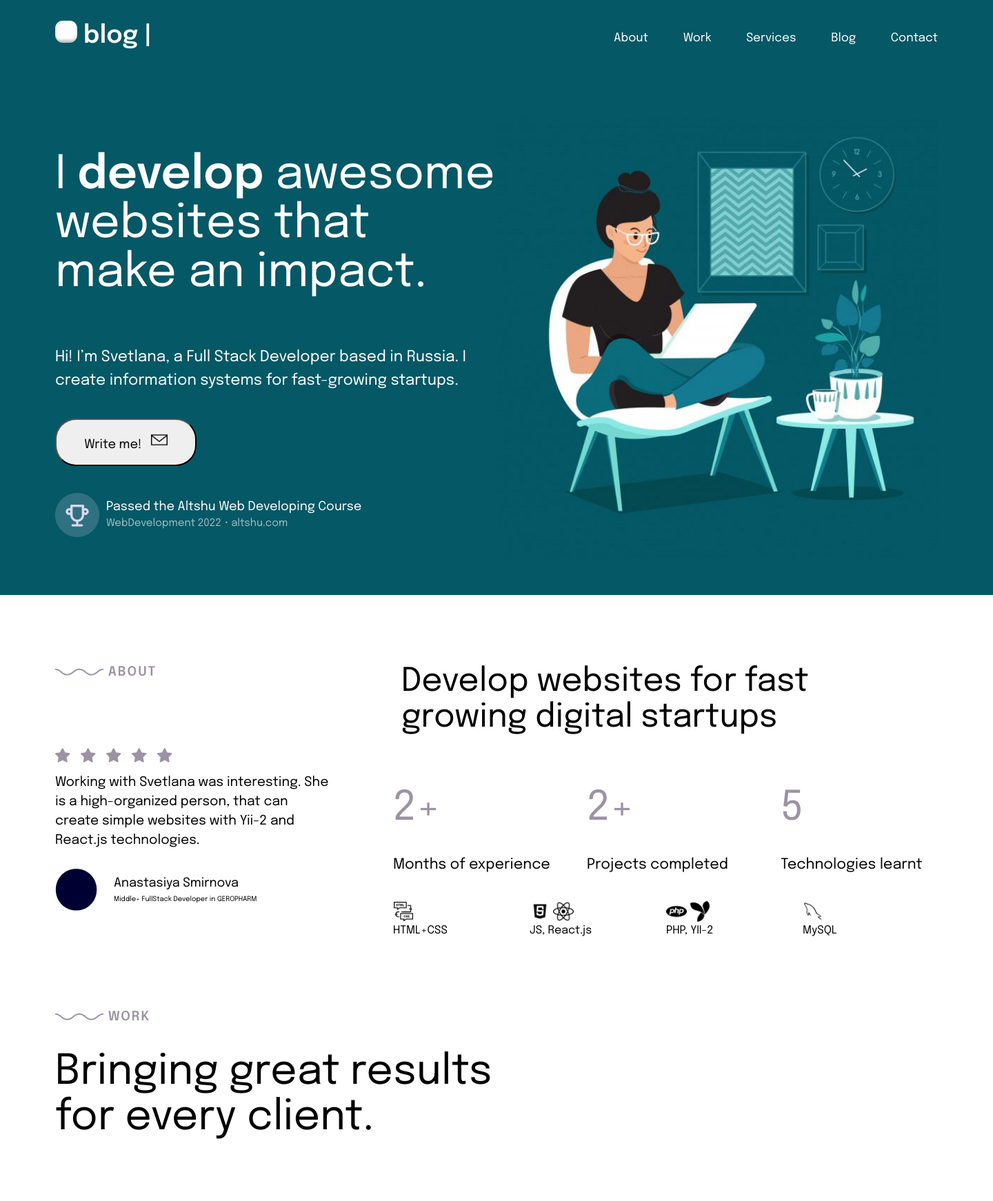
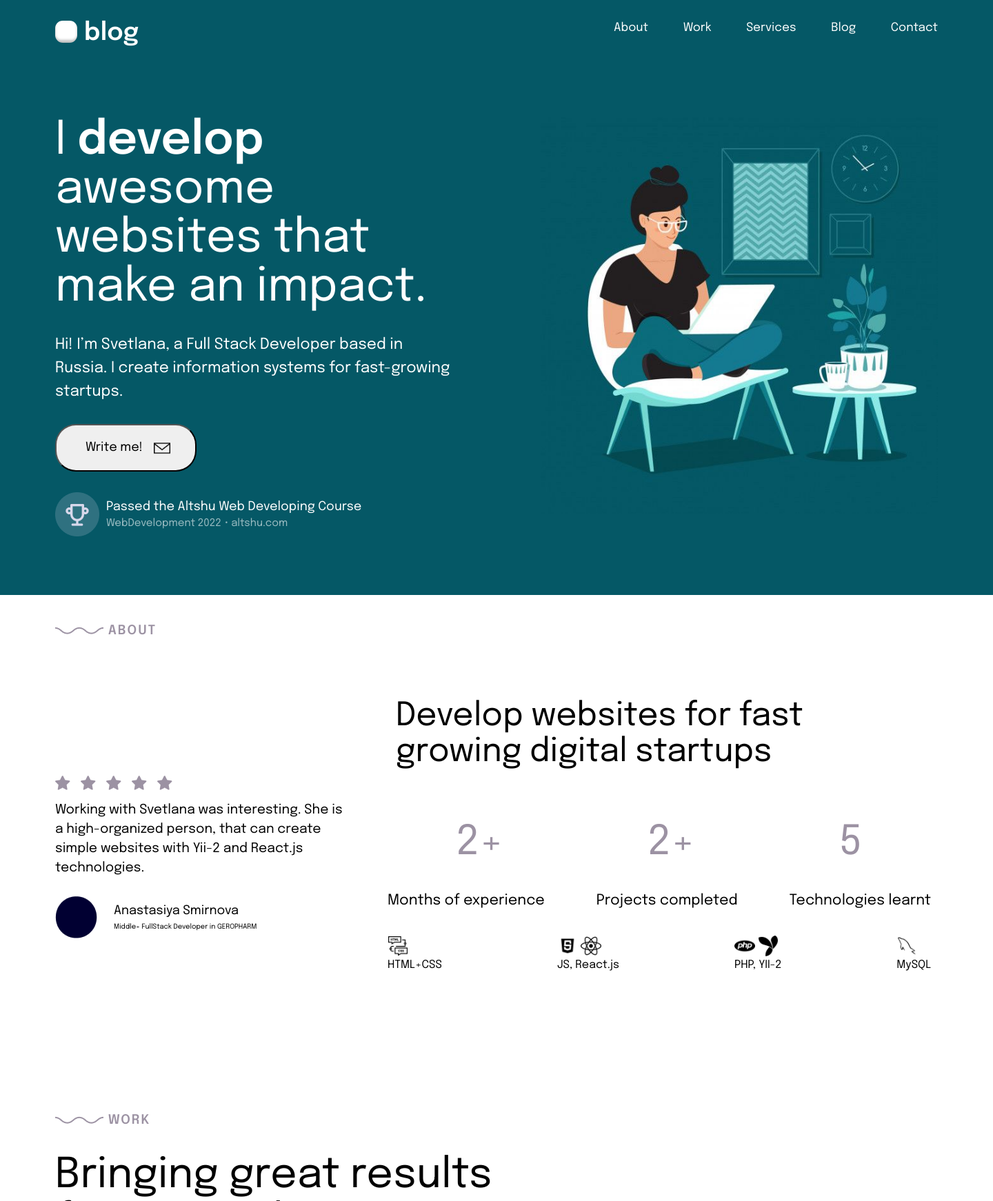
Before and after one commit to Svetlashkin/AltshuProject, a PHP site: the page made by Занятие 4_задание 5_blog first page.html in a window 1440 px wide. Shown: the top 1742 px of the page at 69% size. Run offline with PHP 8.4, Linux system fonts and the light colour scheme.

Commit message:
Сделана адаптивная верстка для Iphone SE

```diff
--- a/assets/CSS/styles.css
+++ b/assets/CSS/styles.css
@@ -6,9 +6,11 @@
 
 header {
     background-color: #055866;
-    width: 1440px;
-    height: 853px;
+    max-width: 1440px;
+    min-height: 853px;
     padding-top: 10px;
+    margin: 0 auto;
+    width: -webkit-fill-available;
 }
 
 .header-navigation {
@@ -16,42 +18,46 @@ header {
     flex-direction: row;
     justify-content: space-between;
     height: 59px;
-    width: 1280px;
+    max-width: 100vw;
     margin: 20px 80px;
 }
 
 .header-content {
-    height: 610px;
-    width: 1280px;
+    min-height: 610px;
+    max-width: 1280px;
     margin: 80px;
     display: flex;
     flex-direction: row;
     justify-content: space-between;
+    width: -webkit-fill-available;
 }
 
 .header-content-right {
-    height: 610px;
-    width: 640px;
+    min-height: 610px;
+    max-width: 40vw;
     display: flex;
     flex-direction: column;
     justify-content: space-between;
 }
 
 .header-content-left {
-    height: 610px;
-    width: 640px;
+    /* min-height: 610px; */
+    max-width: 40vw;
 }
 
 .header-image {
-    height: 610x;
-    width: 640px;
+    /* height: 610x; */
+    max-width: 100%;
 }
 
 .header-h1 {
     background: #055866;
+    width: max-content;
     font-weight: 500;
     font-size: 18px;
     color: #FFFFFF;
+    display: flex;
+    flex-direction: row;
 }
 
 .header-h1-image {
@@ -59,19 +65,22 @@ header {
     width: 32px;
     border-radius: 11px;
     font-family: 'Roboto Mono', sans-serif;
+    margin-right: 10px;
 }
 
 .header-h1-text {
-    margin-top: 50px;
+    /* margin-top: 50px; */
     font-style: normal;
     font-weight: 400;
     font-size: 67px;
     line-height: 71px;
     color: #FFFFFF;
+
 }
 
 .header-p-text {
     margin-top: 30px;
+    margin-bottom: 30px;
     font-style: normal;
     font-weight: 400;
     font-size: 22px;
@@ -79,9 +88,14 @@ header {
     color: #FFFFFF;
 }
 
+.nav-container {
+    height: 100%;
+    display: flex;
+    align-items: flex-start;
+}
+
 .nav-list {
     width: 470px;
-    margin-top: 15px;
     display: flex;
     flex-direction: row;
     justify-content: space-between;
@@ -103,6 +117,7 @@ header {
 }
 
 .header-button {
+    display: flex;
     border-radius: 30px;
     padding: 10px 20px;
     justify-content: center;
@@ -139,6 +154,8 @@ header {
     display: flex;
     flex-direction: row;
     justify-content: space-between;
+    margin-top: 30px;
+    margin-bottom: 30px;
 }
 
 .header-p2-image {
@@ -183,17 +200,19 @@ header {
 
 
 .About {
-    width: 1440px;
-    height: 500px;
+    max-width: 1440px;
+    min-height: 500px;
+    margin: 0 auto;
 }
 
 .About-content {
-    width: 1280px;
-    height: 400px;
+    max-width: 1280px;
+    min-height: 400px;
     margin: 100px 80px;
     display: flex;
     flex-direction: row;
     justify-content: space-between;
+    width: -webkit-fill-available;
 }
 
 .article-about-header {
@@ -206,19 +225,19 @@ header {
     font-size: 16px;
     line-height: 23px;
     letter-spacing: 2px;
+    margin: 40px 80px;
 }
 
 .about-left-frame {
-    max-width: 400px;
-    width: 100%;
-    margin-right: 0px;
+    max-width: 30vw;
+    margin-right: 50px;
     display: flex;
     flex-direction: column;
 }
 
 .about-left-frame-review {
-    height: 252px;
-    width: 400px;
+    min-height: 252px;
+    max-width: 100%;
     display: flex;
     flex-direction: column;
     margin-top: 112px;
@@ -243,9 +262,10 @@ header {
 .reviewer-info {
     display: flex;
     flex-direction: row;
+    flex-wrap: wrap;
     align-items: space-between;
-    max-width: 400px;
-    max-height: 74px;
+    max-width: 100%;
+    min-height: 74px;
 }
 
 .reviewer-info-foto {
@@ -276,8 +296,8 @@ header {
 }
 
 .about-right-frame {
-    width: 790px;
-    height: 500px;
+    max-width: 60vw;
+    min-height: 500px;
     display: flex;
     flex-direction: column;
 }
@@ -291,20 +311,20 @@ header {
 }
 
 .about-achievements {
-    height: 300px;
-    width: 792px;
+    min-height: 300px;
+    max-width: 100%;
     display: flex;
     flex-direction: column;
     justify-content: space-between;
 }
 
 .about-achievements-numbers {
-    height: 59px;
-    width: 792px;
+    min-height: 59px;
+    max-width: 100%;
     margin-top: 74px;
     display: flex;
     flex-direction: row;
-    justify-content: space-between;
+    justify-content: space-around;
     font-weight: 400;
     font-size: 59px;
     line-height: 64px;
@@ -312,8 +332,8 @@ header {
 }
 
 .about-achievements-text {
-    height: 30px;
-    width: 792px;
+    min-height: 30px;
+    max-width: 100%;
     display: flex;
     flex-direction: row;
     justify-content: space-between;
@@ -324,21 +344,23 @@ header {
 }
 
 .about-achievements-p {
-    height: 30px;
-    width: 230px;
+    min-height: 30px;
+    max-width: 230px;
+    margin-right: 10px;
 }
 
 .about-achievements-icons {
-    height: 60px;
-    width: 792px;
+    min-height: 60px;
+    max-width: 100%;
     display: flex;
     flex-direction: row;
     justify-content: space-between;
 }
 
 .work {
-    width: 1440px;
-    height: 2506px;
+    max-width: 1440px;
+    min-height: 2506px;
+    margin: 0 auto;
 }
 
 .articles {
--- a/Занятие 4_задание 5_blog first page.html
+++ b/Занятие 4_задание 5_blog first page.html
@@ -5,14 +5,14 @@
 <head>
 
   <meta charset="UTF-8">
+  <meta name="viewport" content="width=device-width, initial-scale=1.0">
 
   <title>First Page</title>
   <link rel="stylesheet" href="assets/CSS/styles.css">
 
   <link rel="preconnect" href="https://fonts.googleapis.com">
   <link rel="preconnect" href="https://fonts.gstatic.com" crossorigin>
-  <link
-    href="https://fonts.googleapis.com/css2?family=Epilogue:ital,wght@0,100;0,200;0,300;0,400;0,500;0,600;1,100;1,200;1,300;1,400;1,500;1,600&family=Roboto+Mono:wght@100;200;300;400&display=swap"
+  <link href="https://fonts.googleapis.com/css2?family=Epilogue:ital,wght@0,100;0,200;0,300;0,400;0,500;0,600;1,100;1,200;1,300;1,400;1,500;1,600&family=Roboto+Mono:wght@100;200;300;400&display=swap"
     rel="stylesheet">
 
 </head>
@@ -22,17 +22,18 @@
   <header>
     <div class="header-navigation">
       <div class="header-h1">
-        <h1> <img class="header-h1-image" src="./assets/images/Vector header.png"> blog |</h1>
+        <img class="header-h1-image" src="./assets/images/Vector header.png">
+        <h1>blog</h1>
       </div>
 
-      <nav>
+      <nav class="nav-container">
         <ul class="nav-list">
 
-          <li class="nav-li-item"><a href="#about">About</a></li>
-          <li class="nav-li-item"><a href="#work">Work</a></li>
-          <li class="nav-li-item"><a href="#services">Services</a></li>
-          <li class="nav-li-item"><a href="#blog">Blog</a></li>
-          <li class="nav-li-item"><a href="#contact">Contact</a></li>
+          <li class="nav-li-item"><a href="#About-section">About</a></li>
+          <li class="nav-li-item"><a href="#Work-section">Work</a></li>
+          <li class="nav-li-item"><a href="#services-sec">Services</a></li>
+          <li class="nav-li-item"><a href="#Blog-section">Blog</a></li>
+          <li class="nav-li-item"><a href="#footer">Contact</a></li>
 
         </ul>
       </nav>
@@ -68,17 +69,19 @@
   </header>
   <main>
 
-    <section>
+    <section id="About-section">
       <div class="About">
         <article id="About">
-          <div class="About-content">
-            <div class="about-left-frame">
           <div class="article-about-header">
             <h3>
               <img src="./assets/images/Vector_wave.png" alt="vector wave">
               <b>ABOUT</b>
             </h3>
           </div>
+          <div class="About-content">
+
+            <div class="about-left-frame">
+
               <div class="about-left-frame-review">
                 <div class="stars">
                   <img src="./assets/images/Vector_star.png" alt="⭐">
```
Also changed, not shown: other parts of assets/CSS/styles.css (+354 -27 lines), other parts of Занятие 4_задание 5_blog first page.html (+14 -13 lines), assets/images/Blog_image_2.png (deleted). Lines whose indentation alone changed are shown as unchanged.
